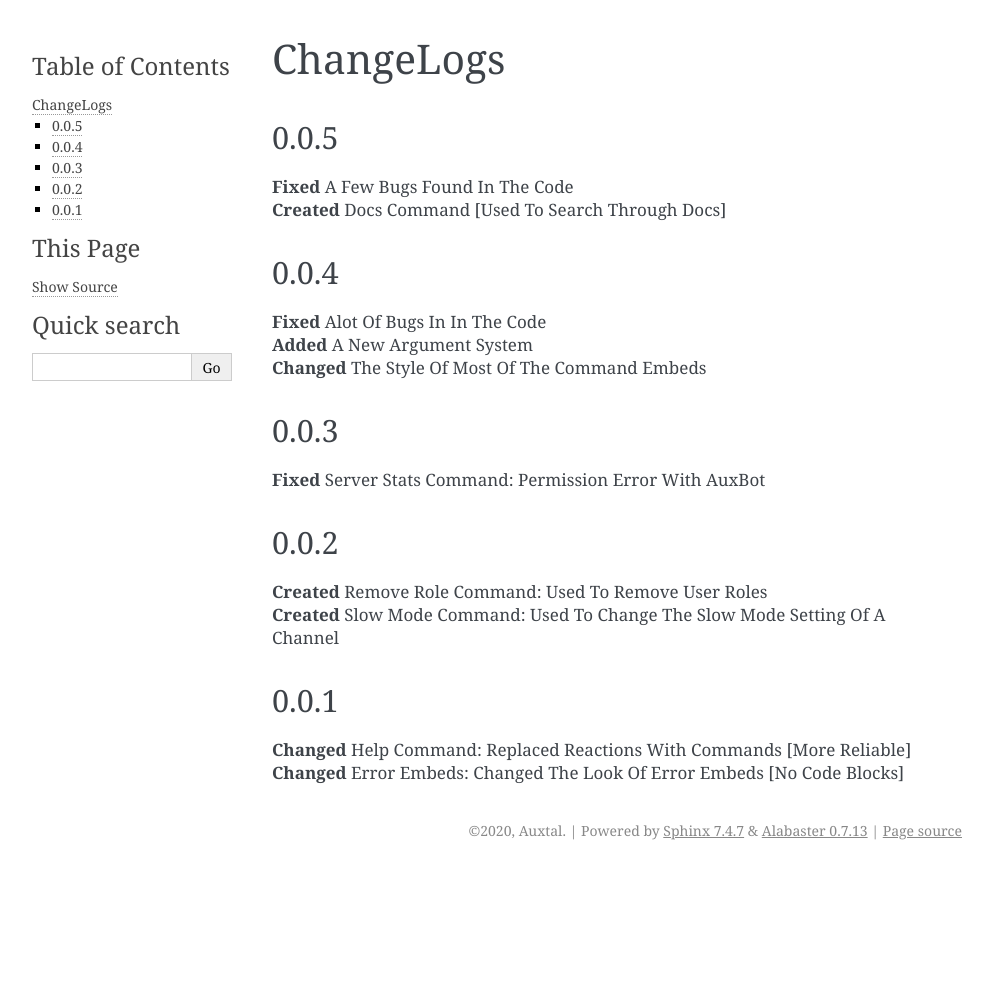
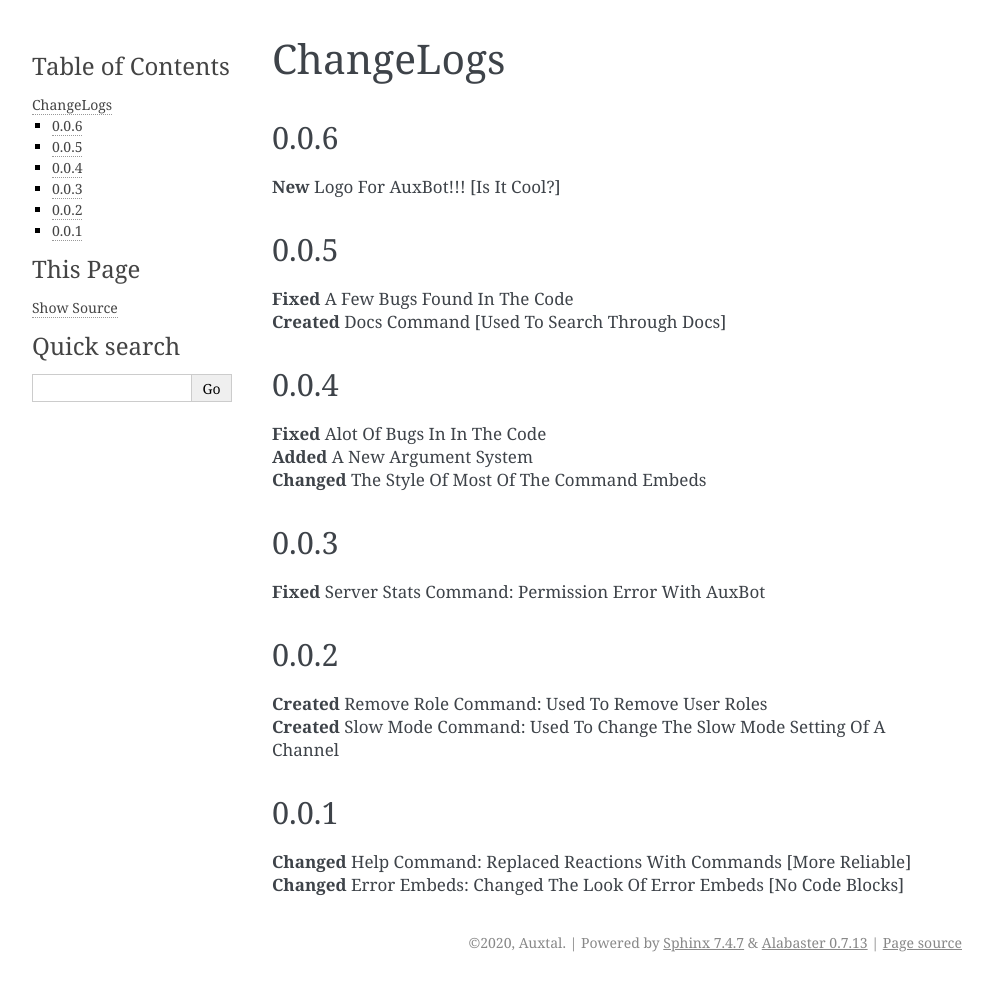
Before and after one commit to auxbot-discord-bot/docs, a Sphinx documentation site: the page built from docs/pages/changelogs.rst, in a window 1280 px wide. Shown: the whole page, without its empty margins (148-1141 px from the left). Built offline with Sphinx 7.4.7, drawn with Linux system fonts in a browser that asks for light colours; pages that are not in the unit, such as notebooks, are missing from menus; before the commit the page ends 900 px from its top, so only the background shows below that.

Commit message:
AuxBot Docs Added 0.0.6 ChangeLog

```diff
--- a/docs/pages/changelogs.rst
+++ b/docs/pages/changelogs.rst
@@ -1,5 +1,9 @@
 ChangeLogs
 ==========
+
+0.0.6
+-----
+| **New** Logo For AuxBot!!! [Is It Cool?]
 
 0.0.5
 -----
```
